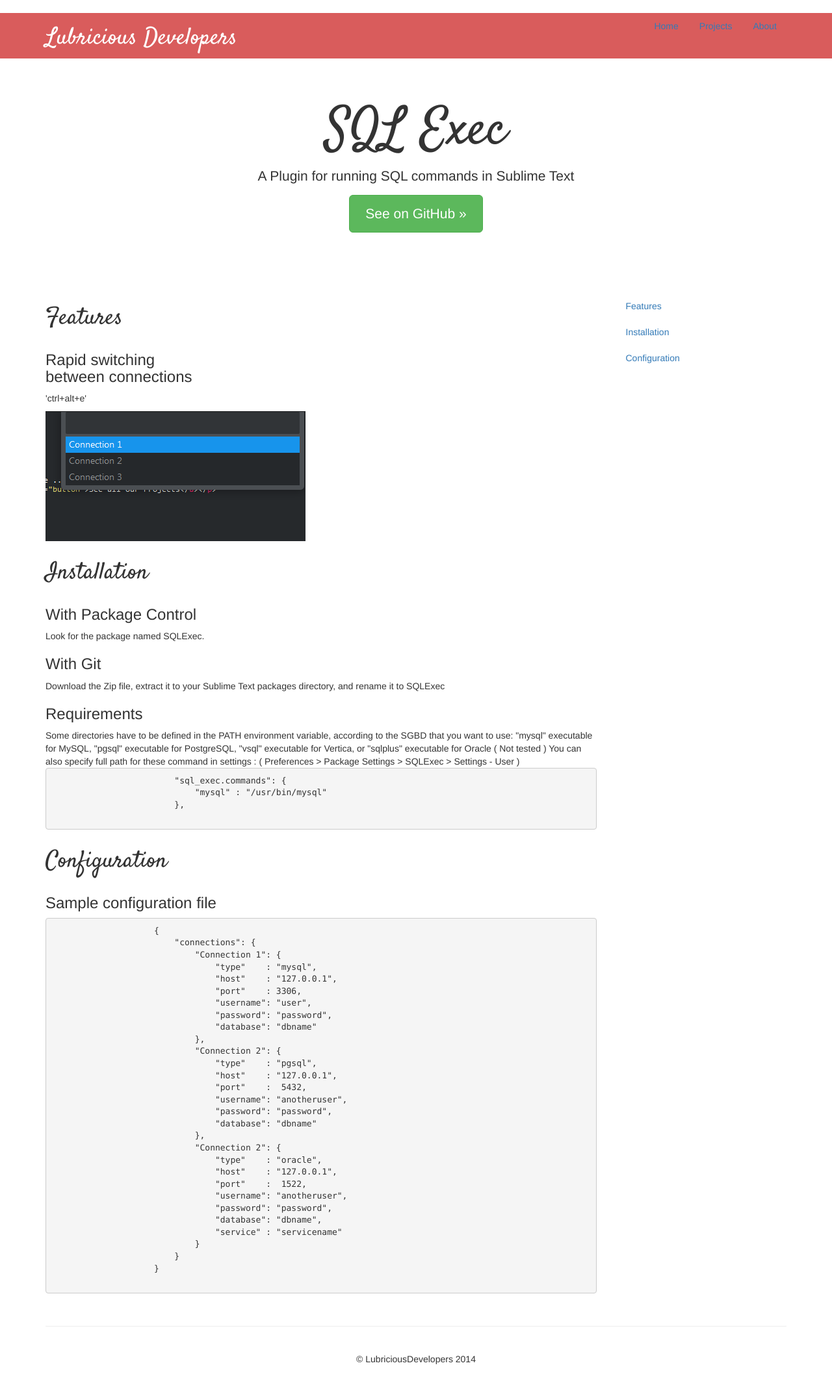
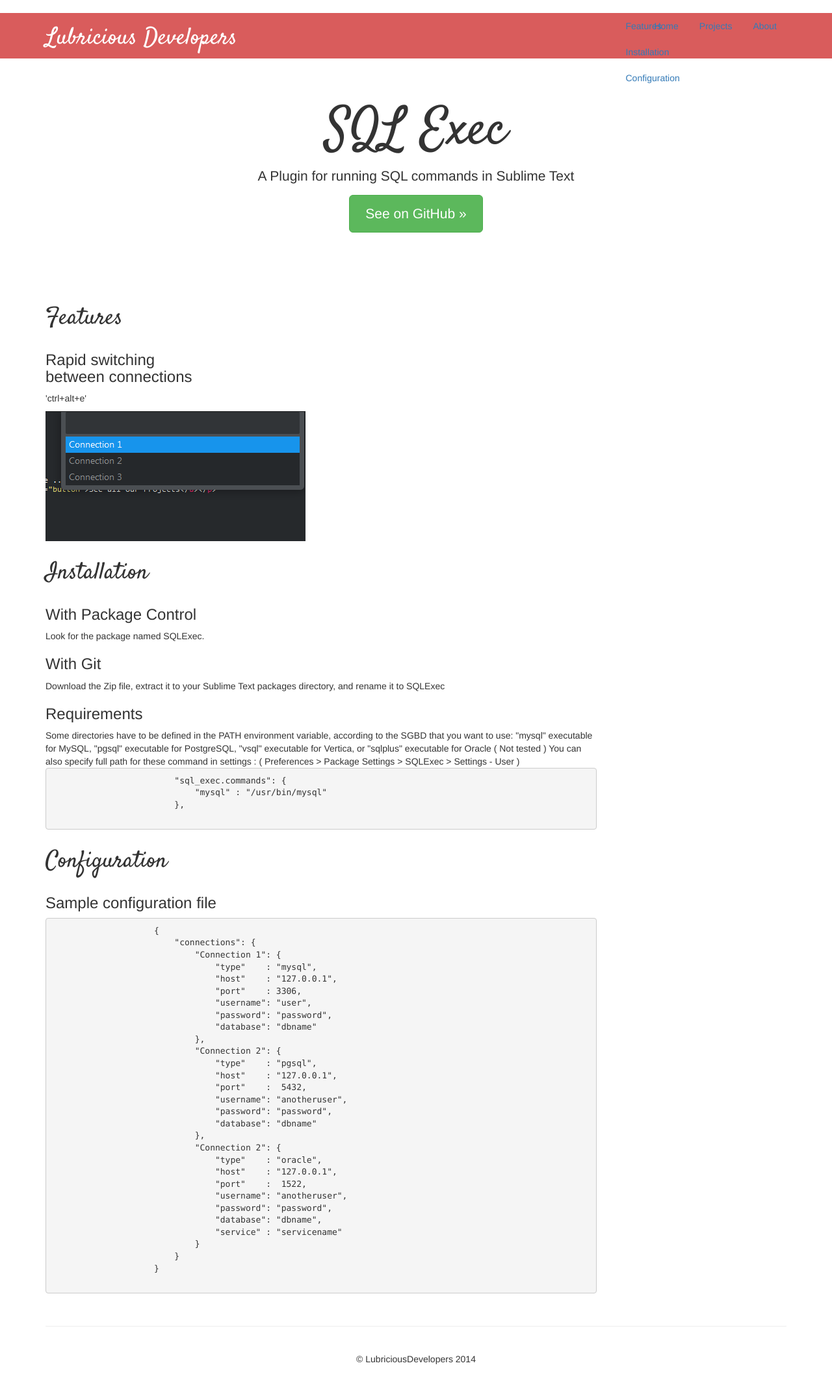
Before and after one commit to LubriciousDevelopers/lubriciousdevelopers.github.io, a Jekyll site: the page built from projects/sublime-sql-exec/index.html, in a window 1280 px wide. Shown: the whole page at 65% size. Built offline with Jekyll 4.4.1, drawn with Linux system fonts in a browser that asks for light colours; nearby versions of some CDN libraries.

Commit message:
Add style for affix

```diff
--- a/css/styles.css
+++ b/css/styles.css
@@ -4,6 +4,11 @@
 
 h1, h2 {
     font-family: 'Satisfy', cursive;
+}
+
+.affix {
+    position: fixed;
+    top: 20px;
 }
 
 img.avatar {
```
